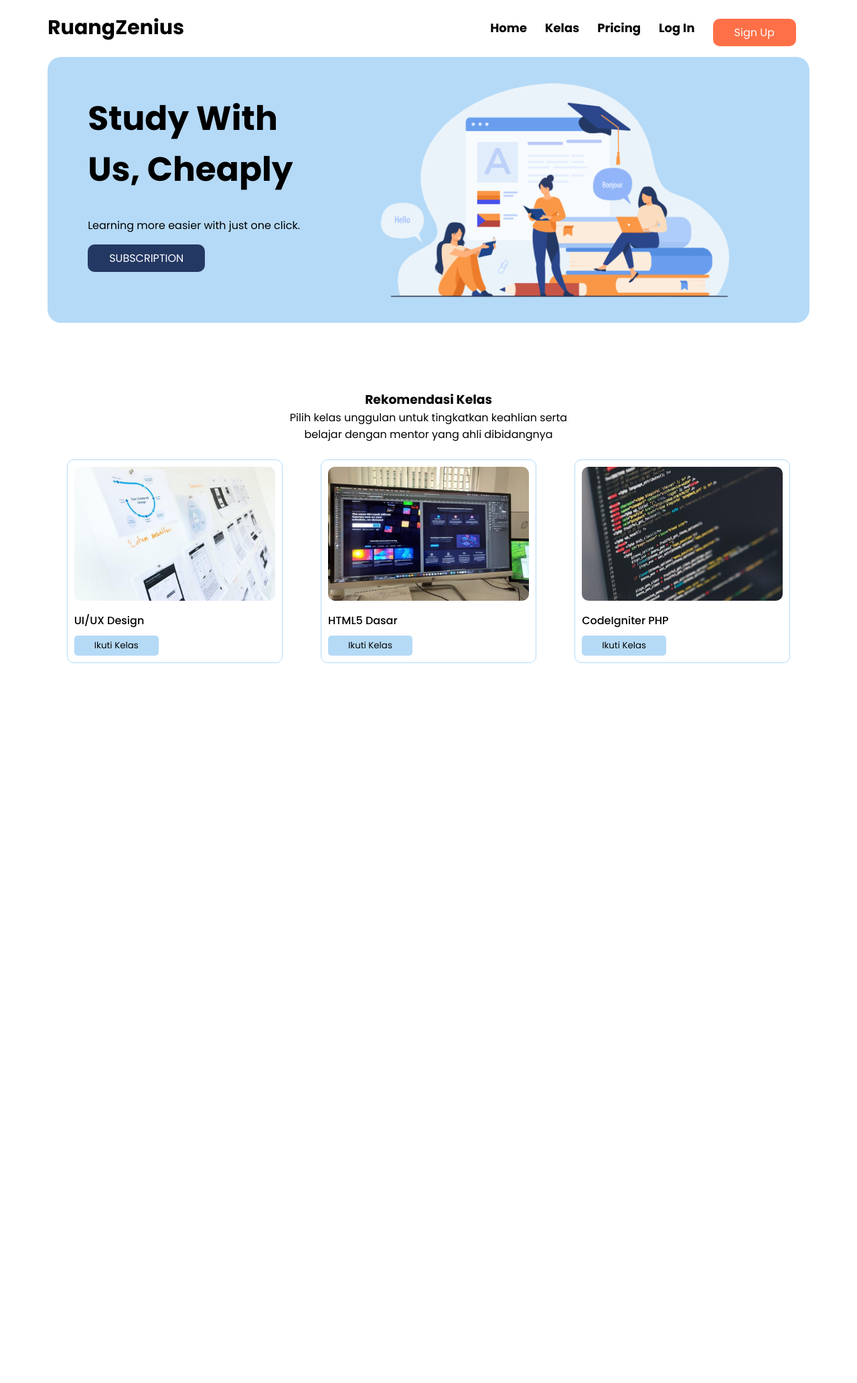
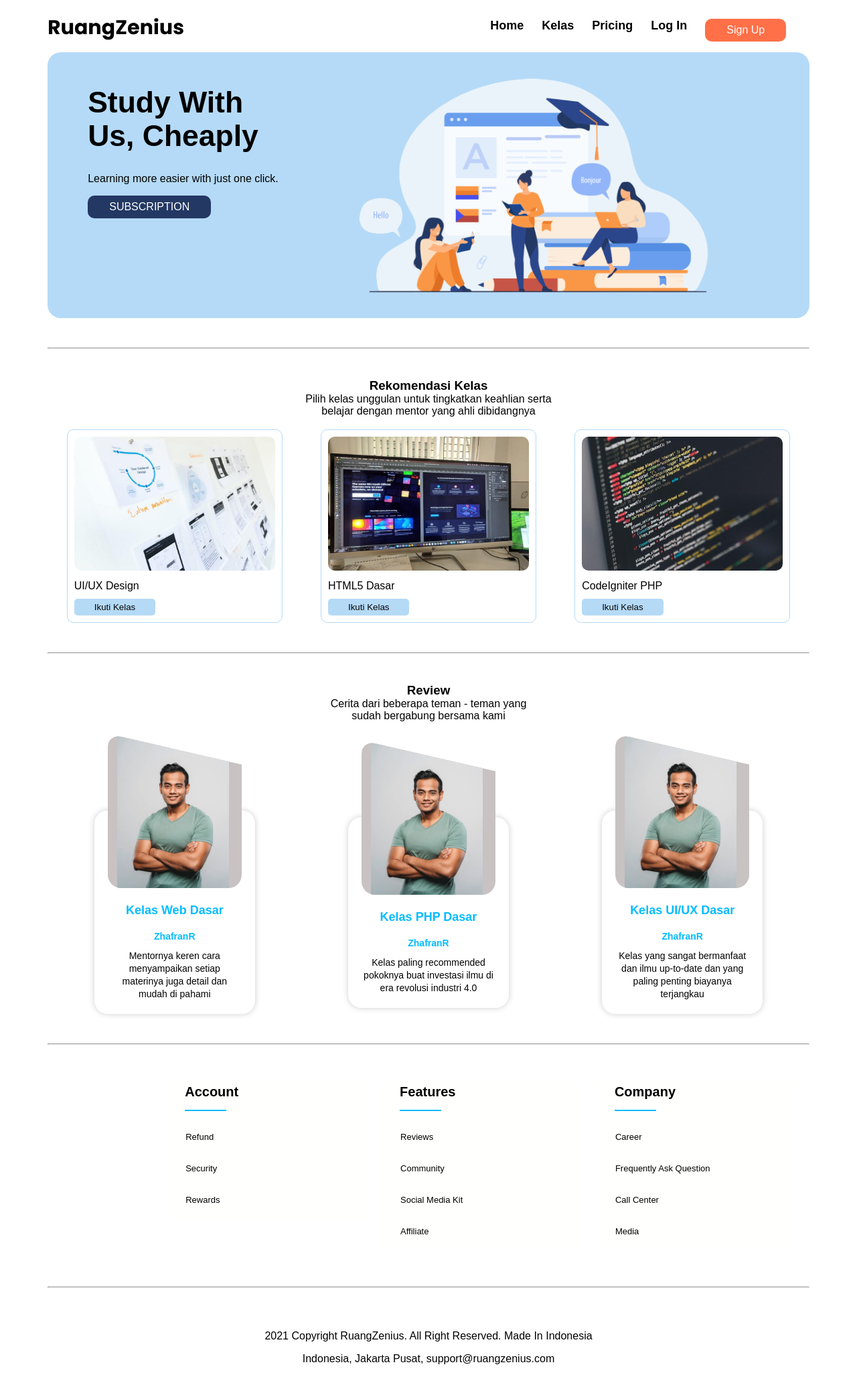
Before and after one commit to ZhafranR/Tugas-Besar-Web, a PHP site: page / in a window 1280 px wide. Shown: the whole page at 67% size. Before the commit the page ends 990 px from the top, so only its background shows below. Run offline with PHP 8.4, Linux system fonts and the light colour scheme.

Commit message:
landing page finishing

```diff
--- a/assets/css/style.css
+++ b/assets/css/style.css
@@ -135,3 +135,195 @@
   text-decoration: none;
   display: inline-block;
 }
+
+.reviewKelas {
+  display: flex;
+}
+
+.reviewText h3{
+  margin: auto;
+  text-align: center;
+}
+
+.reviewText p{
+  margin: auto;
+  text-align: center;
+}
+
+.reviewKelas body {
+  text-align: center;
+  padding: 30px;
+  background: #f8f4f2;
+  font-family: Arial;
+}
+
+.a-box {
+  display: inline-block;
+  width: 240px;
+  text-align: center;
+  margin: auto;
+}
+
+.img-container {
+    height: 230px;
+    width: 200px;
+    overflow: hidden;
+    border-radius: 0px 0px 20px 20px;
+    display: inline-block;
+}
+
+.img-container img {
+    transform: skew(0deg, -13deg);
+    height: 250px;
+    margin: -35px 0px 0px -70px;
+}
+
+.inner-skew {
+    display: inline-block;
+    border-radius: 20px;
+    overflow: hidden;
+    padding: 0px;
+    transform: skew(0deg, 13deg);
+    font-size: 0px;
+    margin: 30px 0px 0px 0px;
+    background: #c8c2c2;
+    height: 300px;
+    width: 265px;
+}
+
+.text-container {
+  box-shadow: 0px 0px 10px 0px rgba(0,0,0,0.2);
+  padding: 120px 20px 20px 20px;
+  border-radius: 20px;
+  background: #fff;
+  margin: -120px 0px 0px 0px;
+  line-height: 19px;
+  font-size: 14px;
+}
+
+.text-container h3 {
+  margin: 20px 0px 10px 0px;
+  color: #04bcff;
+  font-size: 18px;
+}
+.text-container h4 {
+  margin: 20px 0px 10px 0px;
+  color: #04bcff;
+  font-size: 14px;
+}
+
+.container-review {
+  display: flex;                  /* establish flex container */
+  flex-direction: row;            /* default value; can be omitted */
+  flex-wrap: nowrap;              /* default value; can be omitted */
+  justify-content: space-between; /* switched from default (flex-start, see below) */
+  background-color: lightyellow;
+}
+.container-review > div {
+  width: 100px;
+  height: 100px;
+  border: 2px dashed red;
+}
+
+.container-bottom {
+  display: grid;
+  grid-template-columns: 1fr 1fr 1fr;
+  grid-template-rows: 1fr;
+  gap: 0px 0px;
+  grid-auto-flow: row;
+  grid-template-areas:
+    "Grid-1 Grid-2 Grid-3";
+  margin-left: 175px;
+}
+
+.Grid-1 {
+  grid-area: Grid-1;
+}
+
+.Grid-2 {
+  grid-area: Grid-2;
+}
+
+.Grid-3 {
+  grid-area: Grid-3;
+}
+
+.move-right{
+  display: flex;
+  right: 300px;
+}
+
+* {
+  box-sizing: border-radius;
+  font-family: 'Rubik', sans-serif;
+}
+.container-bottom-inside {
+  border: 1px solid black;
+  position: absolute;
+  top: 0;
+  right: 0;
+  bottom: 0;
+  left: 0;
+  margin: auto;
+  display: grid;
+  place-items: center;
+  background-color: #128cfc;
+}
+.items {
+  width: 300px;
+  background: #fffffe;
+  /* box-shadow: 0 3px 6px rgba(0, 0, 0, 0.16), 0 3px 6px rgba(0, 0, 0, 0.23);
+  border-top: 10px solid #0b5aa2; */
+}
+.items-head p {
+  padding: 5px 20px;
+  margin: 10px;
+  color: #000000;
+  font-weight: bold;
+  font-size: 20px;
+}
+.items-head hr {
+  width: 20%;
+  margin: 0px 30px;
+  border: 1px solid #04bcff;
+}
+.items-body {
+  padding: 10px;
+  margin: 10px;
+  display: grid;
+  grid-gap: 10px;
+}
+.items-body-content {
+  padding: 10px;
+  padding-right: 0px;
+  display: grid;
+  grid-template-columns: 10fr 1fr;
+  font-size: 13px;
+  grid-gap: 10px;
+  border: 1px solid transparent;
+  cursor: pointer;
+}
+.items-body-content:hover {
+  border-radius: 15px;
+  border: 1px solid #04bcff;
+}
+.items-body-content i {
+  align-self: center;
+  font-size: 15px;
+  color: #04bcff;
+  font-weight: bold;
+  animation: icon 1.5s infinite forwards;
+}
+@keyframes icon {
+  0%, 100% {
+    transform: translate(0px);
+ }
+  50% {
+    transform: translate(3px);
+ }
+}
+
+footer {
+  text-align: center;
+  padding: 3px;
+}
--- a/index.html
+++ b/index.html
@@ -61,7 +61,7 @@
         </div>
       </div>
 
-      <br /><br /><br /><br />
+      <br /><br /><hr><br /><br />
 
       <div class="rekomendasi">
         <h3>Rekomendasi Kelas</h3>
@@ -88,6 +88,170 @@
           </div>
         </div>
       </div>
+
+      <br /><br /><hr><br /><br />
+
+      <div class='reviewText'>
+        <h3>Review</h3>
+        <p>
+          Cerita dari beberapa teman - teman yang <br />
+          sudah bergabung bersama kami
+        </p>
+        <br />
+      </div>
+
+      <div class='reviewKelas'>
+        <div class="a-box">
+          <div class="img-container">
+            <div class="img-inner">
+              <div class="inner-skew">
+                <img src="assets/review stock photos/foto-2.jpg" alt="">
+              </div>
+            </div>
+          </div>
+
+          <div class="text-container">
+            <h3>Kelas Web Dasar </h3>
+            <h4>ZhafranR</h4>
+            <div>
+              Mentornya keren cara menyampaikan
+              setiap materinya juga detail
+              dan mudah di pahami
+            </div>
+          </div>
+        </div>
+
+        <div class="a-box">
+          <div class="img-container">
+            <div class="img-inner">
+              <div class="inner-skew">
+                <img src="assets/review stock photos/foto-2.jpg" alt="">
+              </div>
+            </div>
+          </div>
+
+          <div class="text-container">
+            <h3>Kelas PHP Dasar</h3>
+            <h4>ZhafranR</h4>
+            <div>
+              Kelas paling recommended
+              pokoknya buat investasi ilmu
+              di era revolusi industri 4.0
+            </div>
+          </div>
+        </div>
+
+        <div class="a-box">
+          <div class="img-container">
+            <div class="img-inner">
+              <div class="inner-skew">
+                <img src="assets/review stock photos/foto-2.jpg" alt="">
+              </div>
+            </div>
+          </div>
+
+          <div class="text-container">
+            <h3>Kelas UI/UX Dasar</h3>
+            <h4>ZhafranR</h4>
+            <div>
+              Kelas yang sangat bermanfaat
+              dan ilmu up-to-date dan yang
+              paling penting biayanya terjangkau
+            </div>
+          </div>
+        </div>
+
+      </div>
+
+      <br /><br /><hr><br /><br />
+
+      <div class="container-bottom">
+        <div class="Grid-1">
+            <div class="items">
+              <div class="items-head">
+                <p>Account</p>
+                <hr>
+              </div>
+
+              <div class="items-body">
+                <div class="items-body-content">
+                  <span>Refund</span>
+                  <i class="fa fa-angle-right"></i>
+                </div>
+                <div class="items-body-content">
+                  <span>Security</span>
+                  <i class="fa fa-angle-right"></i>
+                </div>
+                <div class="items-body-content">
+                  <span>Rewards</span>
+                  <i class="fa fa-angle-right"></i>
+                </div>
+              </div>
+            </div>
+        </div>
+        <div class="Grid-2">
+          <div class="items">
+            <div class="items-head">
+              <p>Features</p>
+              <hr>
+            </div>
+
+            <div class="items-body">
+              <div class="items-body-content">
+                <span>Reviews</span>
+                <i class="fa fa-angle-right"></i>
+              </div>
+              <div class="items-body-content">
+                <span>Community</span>
+                <i class="fa fa-angle-right"></i>
+              </div>
+              <div class="items-body-content">
+                <span>Social Media Kit</span>
+                <i class="fa fa-angle-right"></i>
+              </div>
+              <div class="items-body-content">
+                <span>Affiliate</span>
+                <i class="fa fa-angle-right"></i>
+              </div>
+            </div>
+          </div>
+        </div>
+        <div class="Grid-3">
+          <div class="items">
+            <div class="items-head">
+              <p>Company</p>
+              <hr>
+            </div>
+
+            <div class="items-body">
+              <div class="items-body-content">
+                <span>Career</span>
+                <i class="fa fa-angle-right"></i>
+              </div>
+              <div class="items-body-content">
+                <span>Frequently Ask Question</span>
+                <i class="fa fa-angle-right"></i>
+              </div>
+              <div class="items-body-content">
+                <span>Call Center</span>
+                <i class="fa fa-angle-right"></i>
+              </div>
+              <div class="items-body-content">
+                <span>Media</span>
+                <i class="fa fa-angle-right"></i>
+              </div>
+            </div>
+          </div>
+        </div>
+      </div>
+
+      <br /><br /><hr><br /><br />
+
+      <footer>
+        <p>2021 Copyright RuangZenius. All Right Reserved. Made In Indonesia</p>
+        <p>Indonesia, Jakarta Pusat, support@ruangzenius.com</p>
+      </footer>
+
     </div>
   </body>
 </html>
```
Also changed, not shown: User Interface/readme.md.txt (added), assets/review stock photos/foto-1.jpg (added), assets/review stock photos/foto-2.jpg (added), assets/review stock photos/foto-3.jpg (added).
